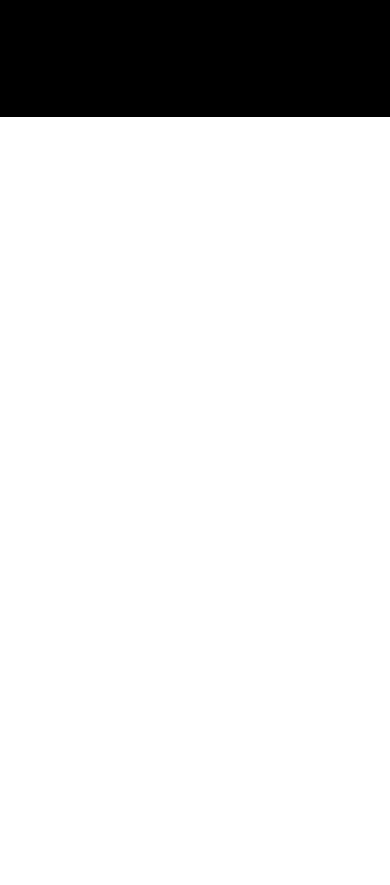
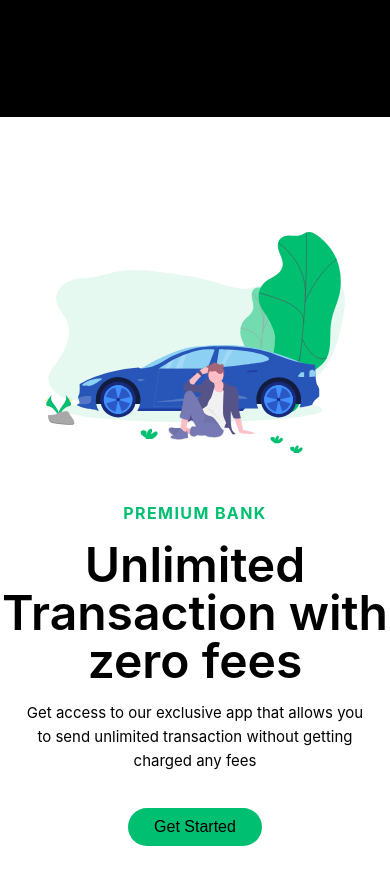
Before and after one commit to Mud2003/v_bank-frontend, a React (Create React App) app: page / in a window 390 px wide. Shown: the part 1571-2456 px from the top of the page. Before the commit the page ends 1688 px from the top, so only its background shows below. Built offline with nearby package versions, Linux system fonts and the light colour scheme.

Commit message:
Discover Section created.

```diff
--- a/src/App.js
+++ b/src/App.js
@@ -1,6 +1,7 @@
 import './App.css';
 import NavBar from './components/NavBar/NavBar';
 import About from './components/Pages/About/About';
+import Discover from './components/Pages/Discover/Discover';
 import Hero from './components/Pages/HeroPage/Hero';
 
 function App() {
@@ -9,6 +10,7 @@ function App() {
       <NavBar/>
       <Hero/>
       <About/>
+      <Discover/>
     </>
   );
 }
--- /dev/null
+++ b/src/components/Pages/Discover/Discover.jsx
@@ -0,0 +1,23 @@
+import './discover.css';
+import React from 'react';
+import svg from '../../../assets/svg.svg'
+
+export default function Discover() {
+  return (
+    <div className="bg-color1">
+        <div className="content2">
+            <div className="imgcont1">
+                <img src={svg} alt="svg" />
+            </div>
+            <div className="textcont1">
+                <h5>PREMIUM BANK</h5>
+                <h2>Unlimited <br /> Transaction with <br /> zero fees</h2>
+                <p>Get access to our exclusive app that allows you <br /> to send unlimited transaction without getting <br /> charged any fees</p>
+                <div className="btm1">
+                    <button>Get Started</button>
+                </div>
+            </div>
+        </div>
+    </div>
+  )
+}
--- /dev/null
+++ b/src/components/Pages/Discover/discover.css
@@ -0,0 +1,207 @@
+.bg-color1{
+    background-color: white;
+    width: 100%;
+    height: 100vh;
+    display: flex;
+    justify-content: center;
+    align-items: center;
+    color: black;
+}
+.imgcont1 > img{
+    width: 500px;
+}
+.content2{
+    display: flex;
+    flex-direction: row;
+    align-items: center;
+    gap: 8rem;
+}
+.textcont1 > h5 {
+    margin: 0;
+    color: rgb(1, 191, 113);
+    font-size: 18px;
+    line-height: 16px;
+    font-weight: 700;
+    letter-spacing: 1.4px;
+    text-transform: uppercase;
+    margin-bottom: 16px;
+}
+.textcont1 > h2{
+    margin: 0;
+    font-size: 56px;
+    line-height: 1;
+    font-weight: 600;
+}
+.textcont1 > p{
+    margin-bottom: 35px;
+    font-size: 20px;
+    line-height: 24px;
+}
+.btm1 > button{
+    font-size: 18px;
+}
+
+/* Responsive Design */
+@media screen and (max-width: 1245px) {
+    .imgcont1 > img{
+        width: 450px;
+    }
+    .content2{
+        display: flex;
+        flex-direction: row;
+        align-items: center;
+        gap: 8rem;
+    }
+    .textcont1 > h5 {
+        margin: 0;
+        color: rgb(1, 191, 113);
+        font-size: 16px;
+        line-height: 16px;
+        font-weight: 700;
+        letter-spacing: 1.4px;
+        text-transform: uppercase;
+        margin-bottom: 16px;
+    }
+    .textcont1 > h2{
+        margin: 0;
+        font-size: 52px;
+        line-height: 1;
+        font-weight: 600;
+    }
+    .textcont1 > p{
+        margin-bottom: 35px;
+        font-size: 18px;
+        line-height: 24px;
+    }
+    .btm1 > button{
+        font-size: 18px;
+    }
+}
+@media screen and (max-width: 991px) {
+    .imgcont1 > img{
+        width: 350px;
+    }
+    .content2{
+        display: flex;
+        flex-direction: row;
+        align-items: center;
+        gap: 3rem;
+    }
+    .textcont1 > h5 {
+        margin: 0;
+        color: rgb(1, 191, 113);
+        font-size: 16px;
+        line-height: 16px;
+        font-weight: 700;
+        letter-spacing: 1.4px;
+        text-transform: uppercase;
+        margin-bottom: 16px;
+    }
+    .textcont1 > h2{
+        margin: 0;
+        font-size: 48px;
+        line-height: 1;
+        font-weight: 600;
+    }
+    .textcont1 > p{
+        margin-bottom: 35px;
+        font-size: 15px;
+        line-height: 24px;
+    }
+    .btm1 > button{
+        font-size: 16px;
+    }
+}
+@media screen and (max-width: 768px) {
+    .imgcont1 > img{
+        width: 300px;
+    }
+    .content2{
+        display: flex;
+        flex-direction: column;
+        align-items: center;
+        gap: 3rem;
+        text-align: center;
+    }
+    .textcont1 > h5 {
+        margin: 0;
+        color: rgb(1, 191, 113);
+        font-size: 16px;
+        line-height: 16px;
+        font-weight: 700;
+        letter-spacing: 1.4px;
+        text-transform: uppercase;
+        margin-bottom: 20px;
+    }
+    .textcont1 > h2{
+        margin: 0;
+        font-size: 48px;
+        line-height: 1;
+        font-weight: 600;
+        margin-bottom: 16px;
+    }
+    .textcont1 > p{
+        margin-bottom: 35px;
+        font-size: 15px;
+        line-height: 24px;
+    }
+    .btm1 > button{
+        font-size: 16px;
+    }
+}
+@media screen and (max-width: 625px) {
+
+}
+@media screen and (max-width: 458px) {
+
+}
+@media screen and (max-width: 361px) {
+    .bg-color{
+        background-color: white;
+        width: 100%;
+        height: 120vh;
+        display: flex;
+        justify-content: center;
+        align-items: center;
+        color: black;
+    }
+    .imgcont1 > img{
+        width: 250px;
+    }
+    .content2{
+        display: flex;
+        flex-direction: column;
+        align-items: center;
+        gap: 3rem;
+        text-align: center;
+    }
+    .textcont1 > h5 {
+        margin: 0;
+        color: rgb(1, 191, 113);
+        font-size: 16px;
+        line-height: 16px;
+        font-weight: 700;
+        letter-spacing: 1.4px;
+        text-transform: uppercase;
+        margin-bottom: 20px;
+    }
+    .textcont1 > h2{
+        margin: 0;
+        font-size: 48px;
+        line-height: 1;
+        font-weight: 600;
+        margin-bottom: 16px;
+    }
+    .textcont1 > p{
+        margin-bottom: 35px;
+        font-size: 15px;
+        line-height: 24px;
+        padding: 0 1rem;
+    }
+    .btm1 > button{
+        font-size: 16px;
+    }
+}
+@media screen and (max-width: 321px) {
+
+}
```
